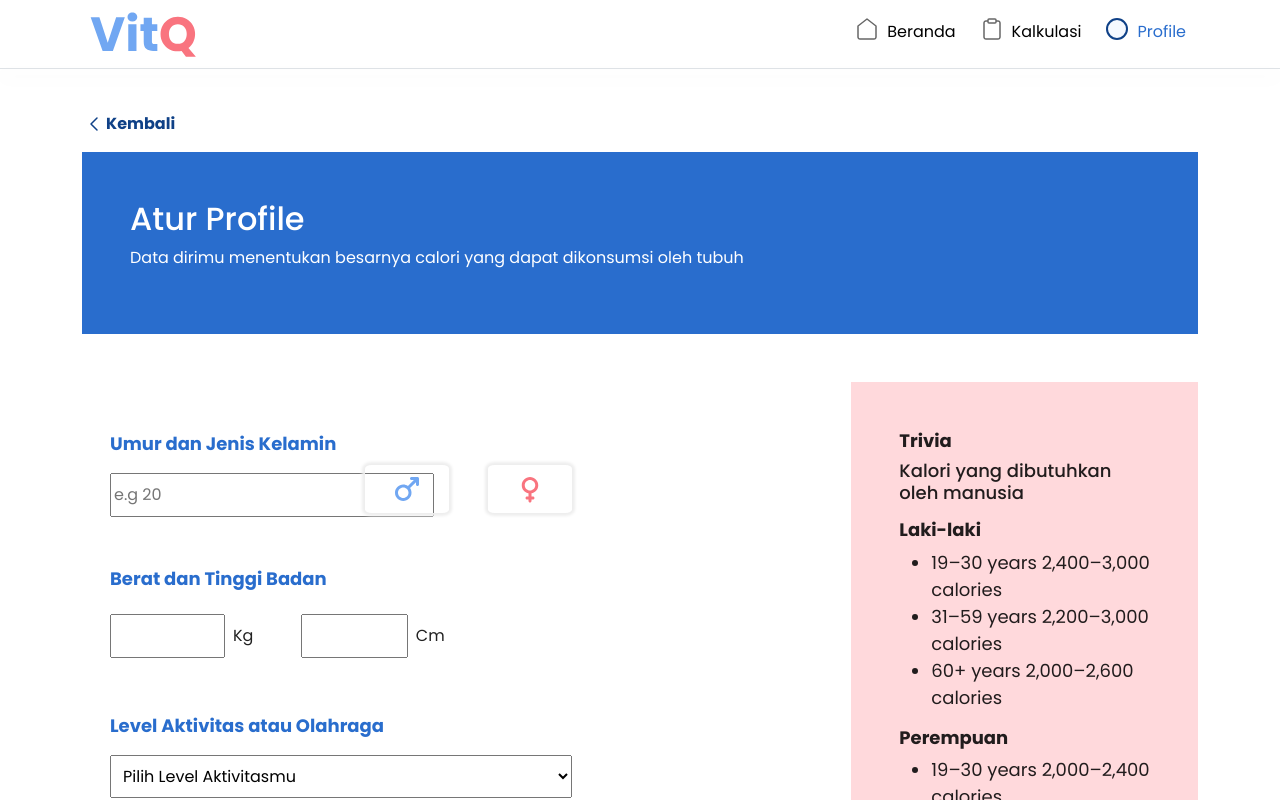
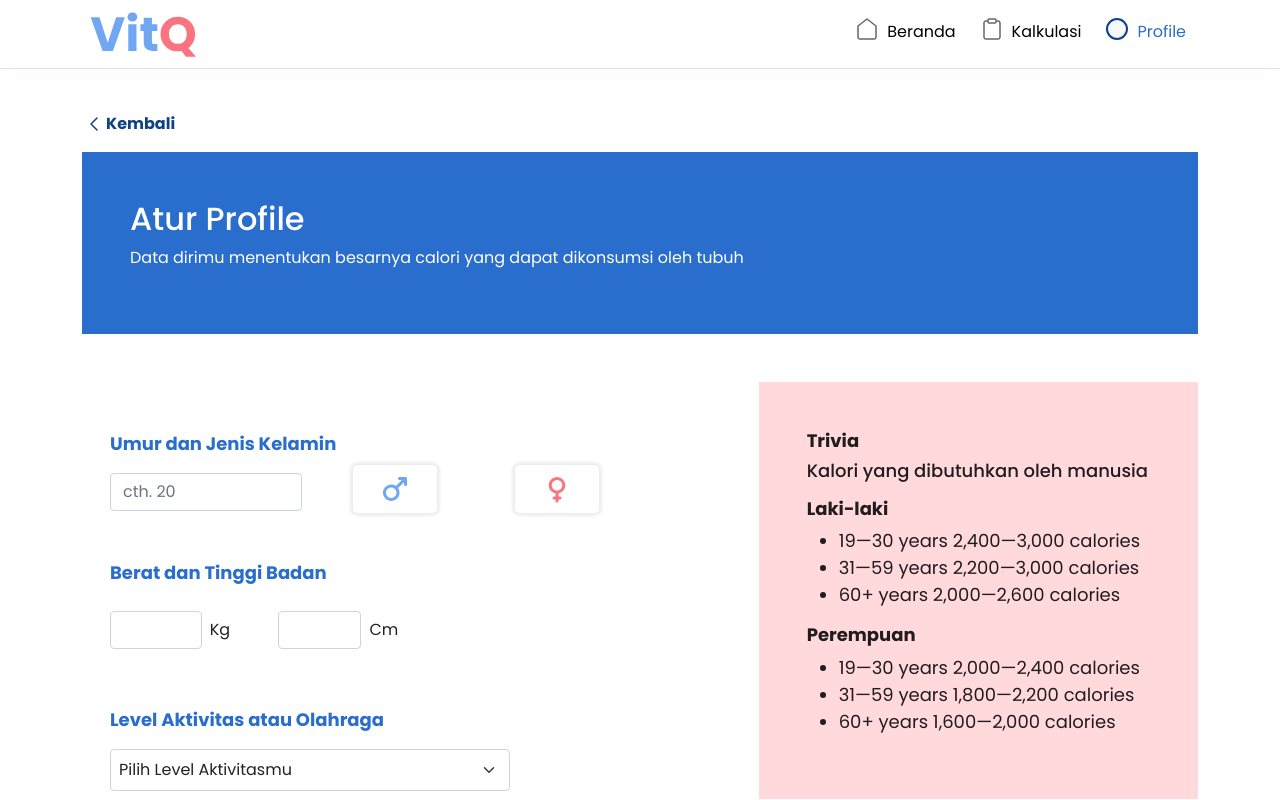
Before and after one commit to vitQQ/front-end-vitQ, a React (Create React App) app: page /akunku/editprofil in a window 1280 px wide. Shown: the top 800 px of the page. Built offline with nearby package versions, Linux system fonts and the light colour scheme; no server answers; sample sign-in values are in the browser's storage.

Commit message:
profile and home logic

```diff
--- a/package.json
+++ b/package.json
@@ -16,6 +16,7 @@
     "react-bootstrap": "^2.1.0",
     "react-dom": "^17.0.2",
     "react-feather": "^2.0.9",
+    "react-google-login": "^5.2.2",
     "react-hook-form": "^7.22.5",
     "react-icons": "^4.3.1",
     "react-redux": "^7.2.6",
--- a/src/pages/Profil/Profile.js
+++ b/src/pages/Profil/Profile.js
@@ -1,102 +1,323 @@
-import React from "react";
-import female from "./female.svg"
-import male from "./male.svg"
-import back from "./back.svg"
-import "./profile.css"
+import React, { useEffect } from "react";
+import female from "./female.svg";
+import male from "./male.svg";
+import back from "./back.svg";
+import "./profile.css";
+import axios from "axios";
+import { useForm } from "react-hook-form";
+import { Link, useNavigate } from "react-router-dom";
+import { useSelector, useDispatch } from "react-redux";
+import { home } from "../../redux/action/action.user";
 
 export default function EditProfile() {
-    return(
+  const navigate = useNavigate();
+  const dispatch = useDispatch();
+  const data = useSelector((state) => state.userReducers);
+
+  const { user } = data;
+
+  console.log(data);
+
+  const {
+    register,
+    handleSubmit,
+    formState: { errors },
+  } = useForm();
+
+  const onSubmit = (data) => {
+    console.log(typeof data.activity_level);
+    const { umur, tinggi_badan, berat_badan, activity_level } = data;
+    const result = {
+      ...data,
+      umur: parseInt(umur),
+      tinggi_badan: parseInt(tinggi_badan),
+      berat_badan: parseInt(berat_badan),
+      activity_level: parseInt(activity_level),
+    };
+
+    console.log(result);
+    axios
+      .put(`${process.env.REACT_APP_URL}/user`, result, {
+        headers: {
+          "Content-Type": "application/json",
+          Authorization: localStorage.getItem("token"),
+        },
+      })
+      .then((response) => {
+        console.log(response.data);
+        alert("Berhasil Memperbarui");
+      })
+      .catch((error) => {
+        console.log(error.message);
+      });
+  };
+
+  useEffect(() => {
+    dispatch(home());
+  }, [dispatch]);
+
+  useEffect(() => {
+    const exist = localStorage.getItem("token");
+    console.log(exist);
+    if (!exist) {
+      return navigate("/masuk");
+    }
+  }, [navigate]);
+
+  return (
     <div className="container mt-5">
+      <Link className="link" to="/akunku">
         <div id="back" className="mt-5 d-flex align-items-center">
           <img className="" src={back} alt="" />
           <p className="fw-bold text-primary mt-3"> Kembali</p>
         </div>
+      </Link>
       <div id="aturProfile" className="p-5 bg-primary-3 text-white">
         <h2>Atur Profile </h2>
-                <p>Data dirimu menentukan besarnya calori yang dapat dikonsumsi oleh tubuh</p>
+        <p>
+          Data dirimu menentukan besarnya calori yang dapat dikonsumsi oleh
+          tubuh
+        </p>
       </div>
       <div className="row ms-3 my-5">
-                <div className="col-lg-8 col-xl-8 col-xxl-8 col-12">
+        <form
+          onSubmit={handleSubmit(onSubmit)}
+          className="col-lg-7 col-xl-7 col-xxl-7 col-12"
+          noValidate
+        >
           <div className="umurdanJenisKelamin my-5">
-                        <p className="fs-h3 fw-bold text-primary-3">Umur dan Jenis Kelamin</p>
+            <p className="fs-h3 fw-bold text-primary-3">
+              Umur dan Jenis Kelamin
+            </p>
             <div className="row justify-content-start">
               <div className="col-lg-4 col-xxl-4 col-xl-4 col-md-4 col-sm-6 col-6">
-                                <input type="text" className="py-2" id="validationServer03" aria-describedby="validationServer03Feedback" placeholder="e.g 20"required />
+                <input
+                  type="number"
+                  {...register("umur", { required: true })}
+                  className={
+                    errors?.umur ? "is-invalid form-control" : "form-control"
+                  }
+                  placeholder="cth. 20"
+                  defaultValue={user.length !== 0 ? user.result.umur : null}
+                />
+                {/* <div className="invalid-feedback">
+                  {errors.umur &&
+                    errors.umur.type === "required" &&
+                    "Umur belum diisi"}
+                </div> */}
               </div>
-                            <div className="col-lg-2 col-xl-2 col-xxl-2 col-3 col-gender px-auto">
-                                <input type="radio" className="form-check-input input-hidden py-2" id="male" name="radio-stacked" required />
+              <div className="col-6">
+                <div className="row">
+                  <div className="col-lg-6 col-md-6 col-xl-6 col-xxl-6 col-6 col-gender px-auto">
+                    <input
+                      {...register("jenisKelamin", { required: true })}
+                      type="radio"
+                      className={
+                        errors?.jenisKelamin
+                          ? "is-invalid form-check-input input-hidden py-2"
+                          : "form-control input-hidden py-2"
+                      }
+                      id="male"
+                      value="L"
+                      {...(user.length !== 0
+                        ? user.result.jenisKelamin === "L"
+                          ? { checked: true }
+                          : null
+                        : null)}
+                    />
                     <center>
-                                    <label for="male">
+                      <label htmlFor="male">
                         <img
                           src={male}
                           alt="I'm sad"
-                                        className="px-lg-3 px-xl-3 px-xxl-3 px-md-2 px-sm-2 px-2 py-1 img-gender" />
+                          className="px-lg-3 px-xl-3 px-xxl-3 px-md-3 px-sm-3 px-2 py-1 img-gender"
+                        />
                       </label>
                     </center>
                   </div>
-                            <div className="col-lg-2 col-xl-2 col-xxl-2 col-3 col-gender py-0">
-                            <input type="radio" class="form-check-input input-hidden py-2" id="female" name="radio-stacked" required />
+                  <div className="col-lg-6 col-md-6 col-xl-6 col-xxl-6 col-6 col-gender py-0">
+                    <input
+                      {...register("jenisKelamin", { required: true })}
+                      type="radio"
+                      class={
+                        errors?.jenisKelamin
+                          ? "is-invalid form-check-input input-hidden py-2"
+                          : "form-control input-hidden py-2"
+                      }
+                      id="female"
+                      value="P"
+                      {...(user.length !== 0
+                        ? user.result.jenisKelamin === "P"
+                          ? { checked: true }
+                          : null
+                        : null)}
+                    />
                     <center>
-                                <label for="female">
+                      <label htmlFor="female">
                         <img
                           src={female}
                           alt="I'm sad"
-                                        className="px-lg-3 px-xl-3 px-xxl-3 px-md-3 px-sm-3 px-2 py-1 img-gender"/>
+                          className="px-lg-3 px-xl-3 px-xxl-3 px-md-3 px-sm-3 px-2 py-1 img-gender"
+                        />
                       </label>
                     </center>
                   </div>
                 </div>
+                {/* <div className="invalid-feedback d-block mt-3">
+                  {errors.jenisKelamin &&
+                    errors.jenisKelamin.type === "required" &&
+                    "Jenis Kelamin Belum di pilih"}
+                </div> */}
+              </div>
+            </div>
           </div>
           <div className="beratdantinggibadan my-5">
-                    <p className="fs-h3 fw-bold text-primary-3">Berat dan Tinggi Badan</p>
+            <p className="fs-h3 fw-bold text-primary-3">
+              Berat dan Tinggi Badan
+            </p>
             <div className="row gx-5 d-flex align-items-center">
               <div className="col-lg-3 col-xl-3 col-xxl-3 col-4 d-flex align-items-center">
-                                <input type="text" className="p-2 w-100" id="validationServer03" aria-describedby="validationServer03Feedback" required />
+                <input
+                  type="number"
+                  {...register("berat_badan", { required: true })}
+                  className={
+                    errors?.berat_badan
+                      ? "is-invalid form-control"
+                      : "form-control"
+                  }
+                  defaultValue={
+                    user.length !== 0 ? user.result.berat_badan : null
+                  }
+                />
                 <p className="ms-2 mt-3">Kg</p>
+                {/* <div className="invalid-feedback">
+                  {errors.berat_badan &&
+                    errors.berat_badan.type === "required" &&
+                    "Umur belum diisi"}
+                </div> */}
               </div>
               <div className="col-lg-3 col-xl-3 col-xxl-3 col-4 d-flex align-items-center">
-                                <input type="text" className="p-2 w-100" id="validationServer03" aria-describedby="validationServer03Feedback" required />
+                <input
+                  type="number"
+                  {...register("tinggi_badan", { required: true })}
+                  className={
+                    errors?.tinggi_badan
+                      ? "is-invalid form-control"
+                      : "form-control"
+                  }
+                  defaultValue={
+                    user.length !== 0 ? user.result.tinggi_badan : null
+                  }
+                />
+                {/* <div className="invalid-feedback">
+                  {errors.tinggi_badan &&
+                    errors.tinggi_badan.type === "required" &&
+                    "Umur belum diisi"}
+                </div> */}
                 <p className="ms-2 mt-3">Cm</p>
               </div>
             </div>
           </div>
           <div className="beratdantinggibadan my-5">
-                    <p className="fs-h3 fw-bold text-primary-3">Level Aktivitas atau Olahraga</p>
+            <p className="fs-h3 fw-bold text-primary-3">
+              Level Aktivitas atau Olahraga
+            </p>
             <div className="row gx-5 d-flex align-items-center">
               <div className="col-8 d-flex align-items-center">
                 <div className="select w-100">
-                                    <select className="custom-select w-100 m-auto m-3 p-2">
-                                        <option value="All">Pilih Level Aktivitasmu</option>
-                                        <option value="sangat sedikit atau tidak sama sekali">sangat sedikit atau tidak sama sekali</option>
-                                        <option value="rutin setiap hari">rutin setiap hari</option>
+                  <select
+                    {...register("activity_level", { required: true })}
+                    className={
+                      errors?.activity_level
+                        ? "is-invalid form-select w-100 m-auto m-3 p-2"
+                        : "form-select w-100 m-auto m-3 p-2"
+                    }
+                  >
+                    <option selected value="" disabled>
+                      Pilih Level Aktivitasmu
+                    </option>
+                    <option
+                      {...(user.length !== 0
+                        ? user.result.activity_level === 1
+                          ? { selected: true }
+                          : null
+                        : null)}
+                      value={parseInt("1")}
+                    >
+                      sangat sedikit atau tidak sama sekali
+                    </option>
+                    <option
+                      {...(user.length !== 0
+                        ? user.result.activity_level === 2
+                          ? { selected: true }
+                          : null
+                        : null)}
+                      value={parseInt("2")}
+                    >
+                      Sedikit aktif (1-3 hari/minggu)
+                    </option>
+                    <option
+                      {...(user.length !== 0
+                        ? user.result.activity_level === 3
+                          ? { selected: true }
+                          : null
+                        : null)}
+                      value={parseInt("3")}
+                    >
+                      Sedang (3-5 hari/minggu)
+                    </option>
+                    <option
+                      {...(user.length !== 0
+                        ? user.result.activity_level === 4
+                          ? { selected: true }
+                          : null
+                        : null)}
+                      value={parseInt("4")}
+                    >
+                      Sangat aktif (6-7 hari/minggu
+                    </option>
+                    <option
+                      {...(user.length !== 0
+                        ? user.result.activity_level === 5
+                          ? { selected: true }
+                          : null
+                        : null)}
+                      value={parseInt("5")}
+                    >
+                      rutin setiap hari (pekerja fisik / olahragawan
+                    </option>
                   </select>
                   <span className="focus"></span>
-                                    <button className="w-100 p-2 my-5 btn-primary-3 text-white rounded-3">Selesai</button>
+                  <button
+                    className="w-100 p-2 my-5 btn-primary-3 text-white rounded-3"
+                    type="submit"
+                  >
+                    Selesai
+                  </button>
                 </div>
               </div>
             </div>
           </div>
-                </div>
-                <div className="col-lg-4 d-lg-block d-xl-block d-xxl-block d-none rounded-3">
+        </form>
+        <div className="col-5 d-none d-lg-block d-xl-block d-xxl-block rounded-4">
           <div className="bg-secondary-1 p-5">
             <h2 className="fs-h3 fw-bold">Trivia</h2>
             <h3 className="fs-h3 mb-3">Kalori yang dibutuhkan oleh manusia</h3>
             <h3 className="fs-h3 fw-bold">Laki-laki</h3>
             <ul className="fs-h3">
-                            <li>19–30 years	2,400–3,000 calories</li>
-                            <li>31–59 years	2,200–3,000 calories</li>
-                            <li>60+ years	2,000–2,600 calories</li>
+              <li>19—30 years 2,400—3,000 calories</li>
+              <li>31—59 years 2,200—3,000 calories</li>
+              <li>60+ years 2,000—2,600 calories</li>
             </ul>
             <h3 className="fs-h3 fw-bold">Perempuan</h3>
             <ul className="fs-h3">
-                            <li>19–30 years	2,000–2,400 calories</li>
-                            <li>31–59 years	1,800–2,200 calories</li>
-                            <li className="mb-3">60+ years	1,600–2,000 calories</li>
+              <li>19—30 years 2,000—2,400 calories</li>
+              <li>31—59 years 1,800—2,200 calories</li>
+              <li className="mb-3">60+ years 1,600—2,000 calories</li>
             </ul>
-                    </div>
-
           </div>
         </div>
       </div>
-    )
+    </div>
+  );
 }
--- a/src/pages/Profil/profile.css
+++ b/src/pages/Profil/profile.css
@@ -14,3 +14,14 @@ input[type=radio]:checked + center>label>img {
     /* box-shadow: 0 0 2px 2px #437FD3; */
     border-radius: 8%;
 }
+
+input::-webkit-outer-spin-button,
+input::-webkit-inner-spin-button {
+  -webkit-appearance: none;
+  margin: 0;
+}
+
+/* Firefox */
+input[type=number] {
+  -moz-appearance: textfield;
+}
```
Also changed, not shown: src/pages/Home/Home.jsx (+11 -2 lines), 1 other file (tests, documents, lock files or other folders). Lines whose indentation alone changed are shown as unchanged.
